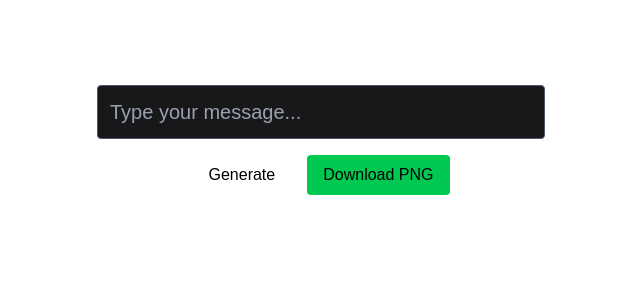
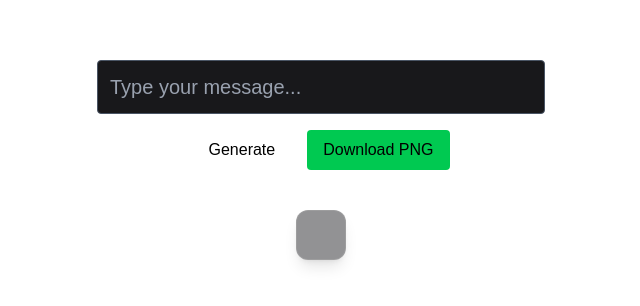
Before and after one commit to Arya-P05/ransom-note-generator, a Next.js app: page / in a window 1280 px wide. Shown: the part 270-576 px from the top of the page, without its empty margins (319-959 px from the left). Built offline with nearby package versions, Linux system fonts and the light colour scheme.

Commit message:
ransom container

```diff
--- a/app/page.tsx
+++ b/app/page.tsx
@@ -102,9 +102,11 @@ export default function Home() {
         </button>
       </div>
 
+      {/* Website-only container box for style */}
+      <div className="mt-10 p-6 rounded-xl bg-zinc-800/50 border border-white/10 shadow-lg">
         <div
           id="ransom-output"
-        className="flex flex-col items-center justify-center mt-10"
+          className="flex flex-col items-center justify-center"
           style={{
             backgroundColor: "transparent",
           }}
@@ -118,6 +120,7 @@ export default function Home() {
             </div>
           ))}
         </div>
+      </div>
     </main>
   );
 }
```
Lines whose indentation alone changed are shown as unchanged.
